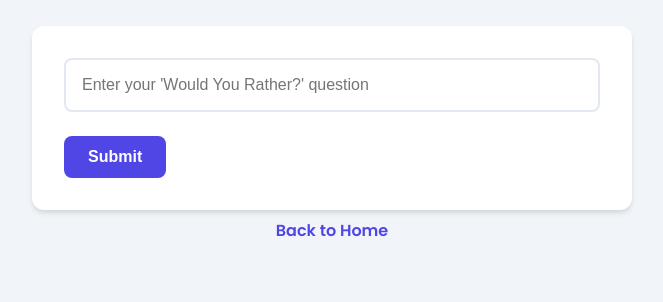
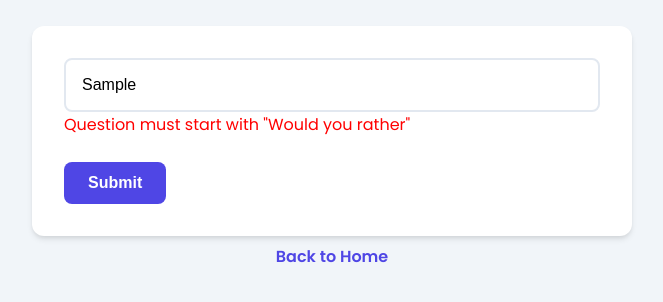
Before and after one commit to Gonzales-DCET/Would-You-Rather, a plain HTML site: page create.html in a window 1280 px wide. Both pictures are taken after typing "Sample" into the empty fields and a click on the button "Submit". Shown: the part 86-388 px from the top of the page, without its empty margins (308-971 px from the left). Drawn offline with Linux system fonts and the light colour scheme.

Commit message:
Update create.html

```diff
--- a/create.html
+++ b/create.html
@@ -16,7 +16,8 @@
     <main>
       <form id="questionForm" class="card form-card">
         <div class="form-group">
-          <input type="text" id="questionInput" placeholder="Enter your 'Would You Rather?' question" required>
+          <input type="text" id="questionInput" placeholder="Enter your 'Would You Rather?' question (must start with 'Would you rather')" required>
+          <p class="error-message" id="errorMessage" style="color: red; display: none;">Question must start with "Would you rather"</p>
         </div>
         <button type="submit" class="btn btn-primary">Submit</button>
       </form>
@@ -31,14 +32,33 @@
   <script>
     const form = document.getElementById("questionForm");
     const input = document.getElementById("questionInput");
+    const errorMessage = document.getElementById("errorMessage");
+
+    // Real-time validation
+    input.addEventListener("input", function() {
+      const question = input.value.trim();
+      if (question && !question.toLowerCase().startsWith("would you rather")) {
+        input.classList.add("error");
+        errorMessage.style.display = "block";
+      } else {
+        input.classList.remove("error");
+        errorMessage.style.display = "none";
+      }
+    });
 
     form.addEventListener("submit", function (e) {
       e.preventDefault();
       const question = input.value.trim();
       if (question) {
-        saveUserQuestion(question);
-        alert("Question saved successfully!");
-        input.value = "";
+        if (saveUserQuestion(question)) {
+          alert("Question saved successfully!");
+          input.value = "";
+          input.classList.remove("error");
+          errorMessage.style.display = "none";
+        } else {
+          input.classList.add("error");
+          errorMessage.style.display = "block";
+        }
       }
     });
   </script>
```
